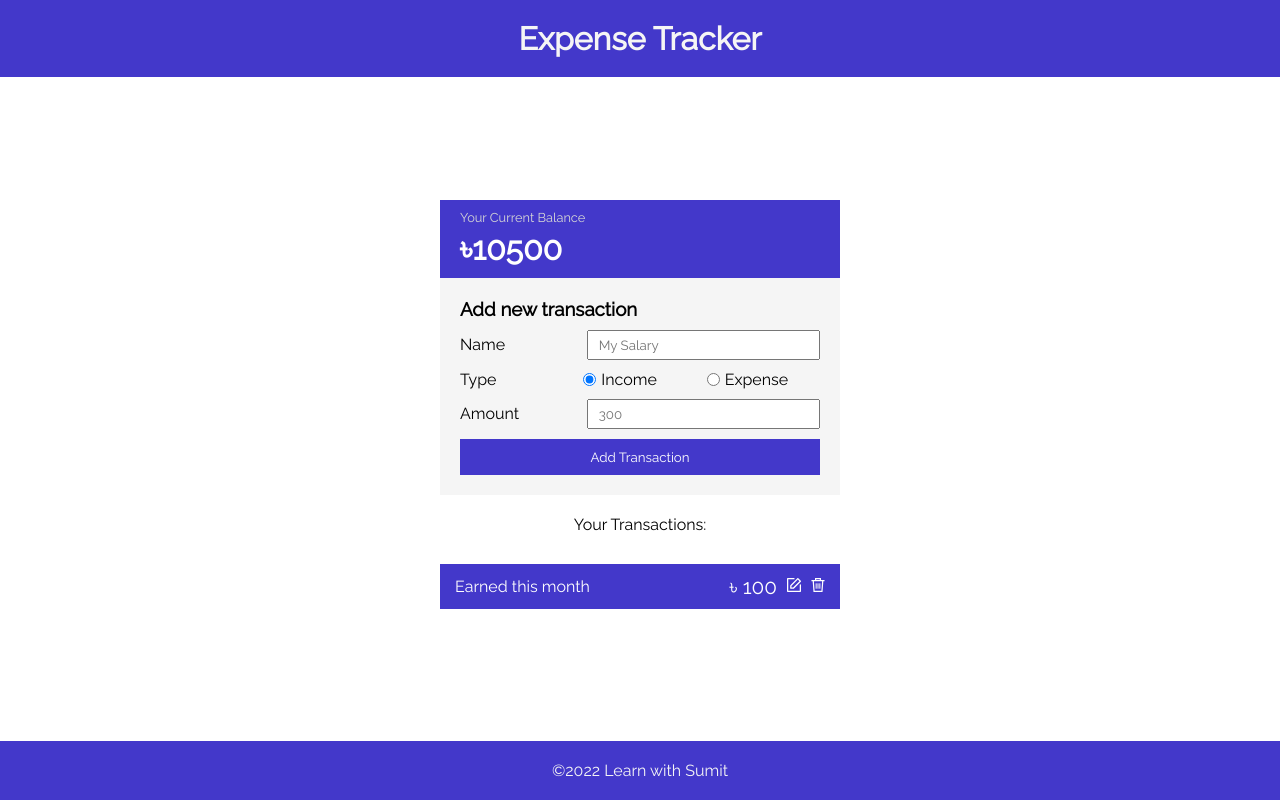
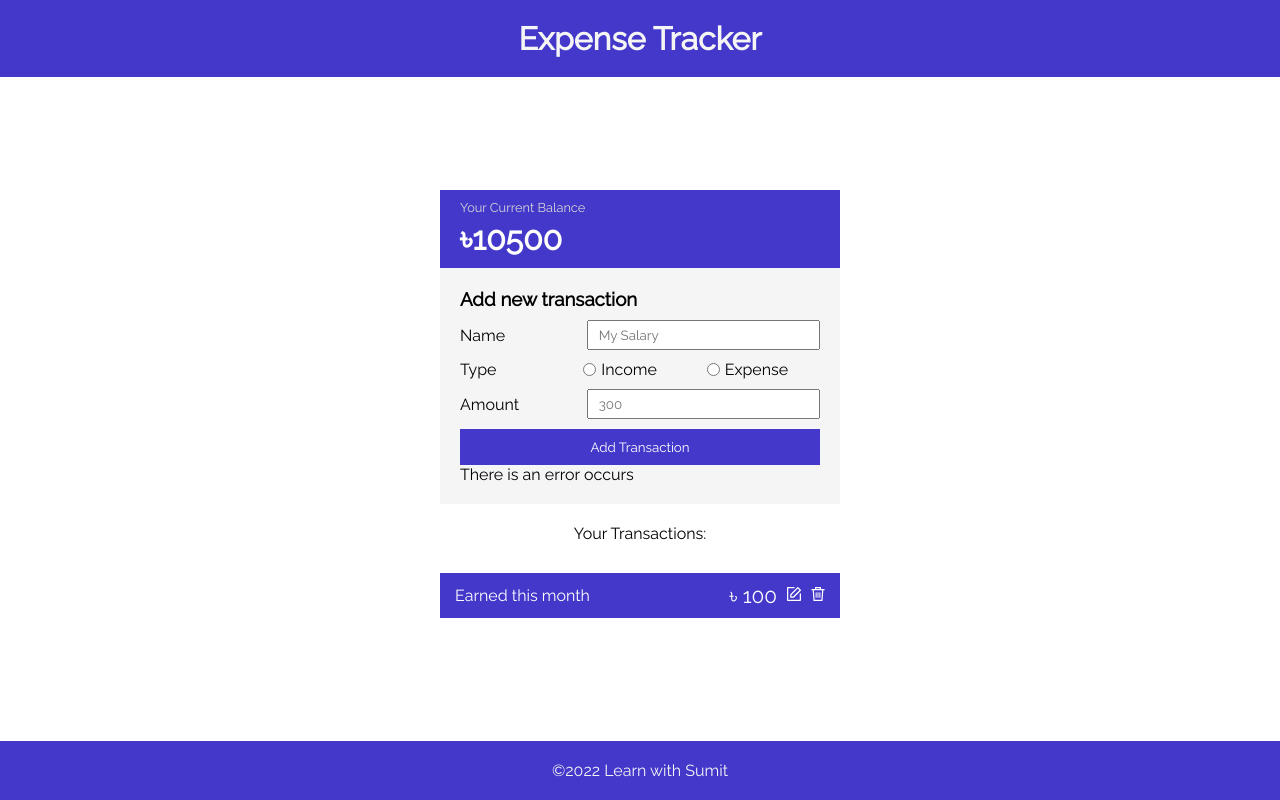
Before and after one commit to anupamapan9/my-expances, a React (Create React App) app: page / in a window 1280 px wide. Built offline with nearby package versions, Linux system fonts and the light colour scheme.

Commit message:
add item done 7.5

```diff
--- a/src/components/Form.js
+++ b/src/components/Form.js
@@ -1,51 +1,81 @@
+import { useState } from "react";
+import { useDispatch, useSelector } from "react-redux";
+import { createTransaction } from "../features/transactions/transactionSlice";
+
 export default function Form() {
+    const dispatch = useDispatch()
+    const [name, setName] = useState('')
+    const [type, setType] = useState('')
+    const [amount, setAmount] = useState('')
+
+    const { isLoading, isError, error } = useSelector(state => state.transactions)
+    const handelCreate = (e) => {
+        e.preventDefault();
+        dispatch(createTransaction({
+            name,
+            type,
+            amount: Number(amount)
+        }))
+
+    }
     return (
         <div className="form">
             <h3>Add new transaction</h3>
-
+            <form onSubmit={handelCreate}>
                 <div className="form-group">
-                <label for="transaction_name">Name</label>
+                    <label>Name</label>
                     <input
                         type="text"
-                    name="transaction_name"
+                        name={name}
                         placeholder="My Salary"
+                        onChange={(e) => setName(e.target.value)}
                     />
                 </div>
 
                 <div className="form-group radio">
-                <label for="transaction_type">Type</label>
+                    <label >Type</label>
                     <div className="radio_group">
                         <input
                             type="radio"
                             value="income"
-                        name="transaction_type"
-                        checked
+                            name='type'
+                            checked={type === 'income'}
+                            onChange={e => setType('income')}
                         />
-                    <label for="transaction_type">Income</label>
+                        <label>Income</label>
                     </div>
                     <div className="radio_group">
                         <input
                             type="radio"
                             value="expense"
-                        name="transaction_type"
+                            name='type'
                             placeholder="Expense"
+                            checked={type === 'expense'}
+                            onChange={e => setType('expense')}
                         />
-                    <label for="transaction_type">Expense</label>
+                        <label>Expense</label>
                     </div>
                 </div>
 
                 <div className="form-group">
-                <label for="transaction_amount">Amount</label>
+                    <label >Amount</label>
                     <input
                         type="number"
                         placeholder="300"
-                    name="transaction_amount"
+                        name={amount}
+                        onChange={(e) => setAmount(e.target.value)}
                     />
                 </div>
 
-            <button className="btn">Add Transaction</button>
+                <button disabled={isLoading} className="btn" type="submit">Add Transaction</button>
+                {!isLoading && !isError &&
+                    <p className="error">
+                        There is an error occurs
+                    </p>
+                }
 
-            <button className="btn cancel_edit">Cancel Edit</button>
+            </form>
+            <button className="btn cancel_edit" >Cancel Edit</button>
         </div>
     );
 }
```
Lines whose indentation alone changed are shown as unchanged.
